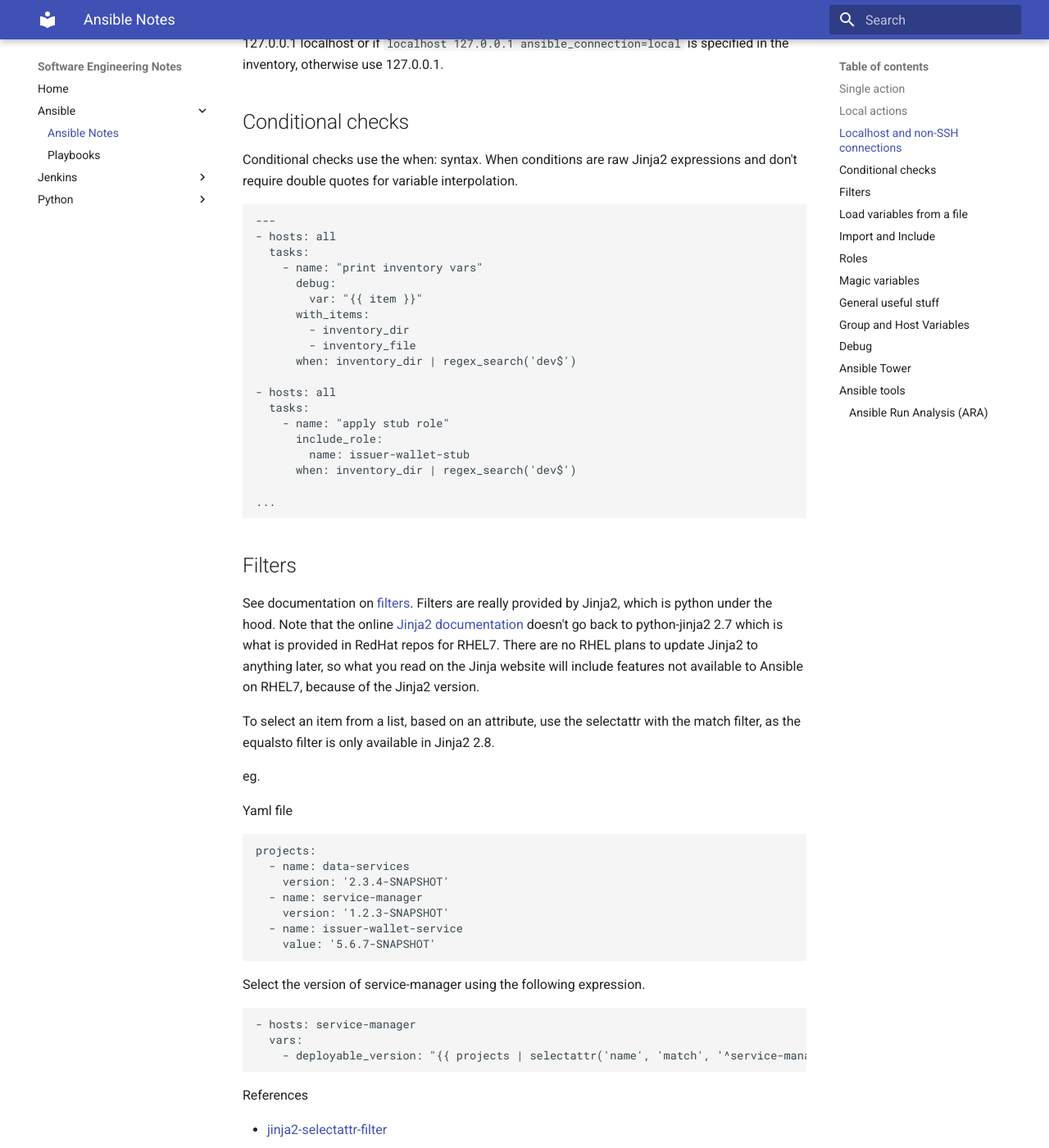
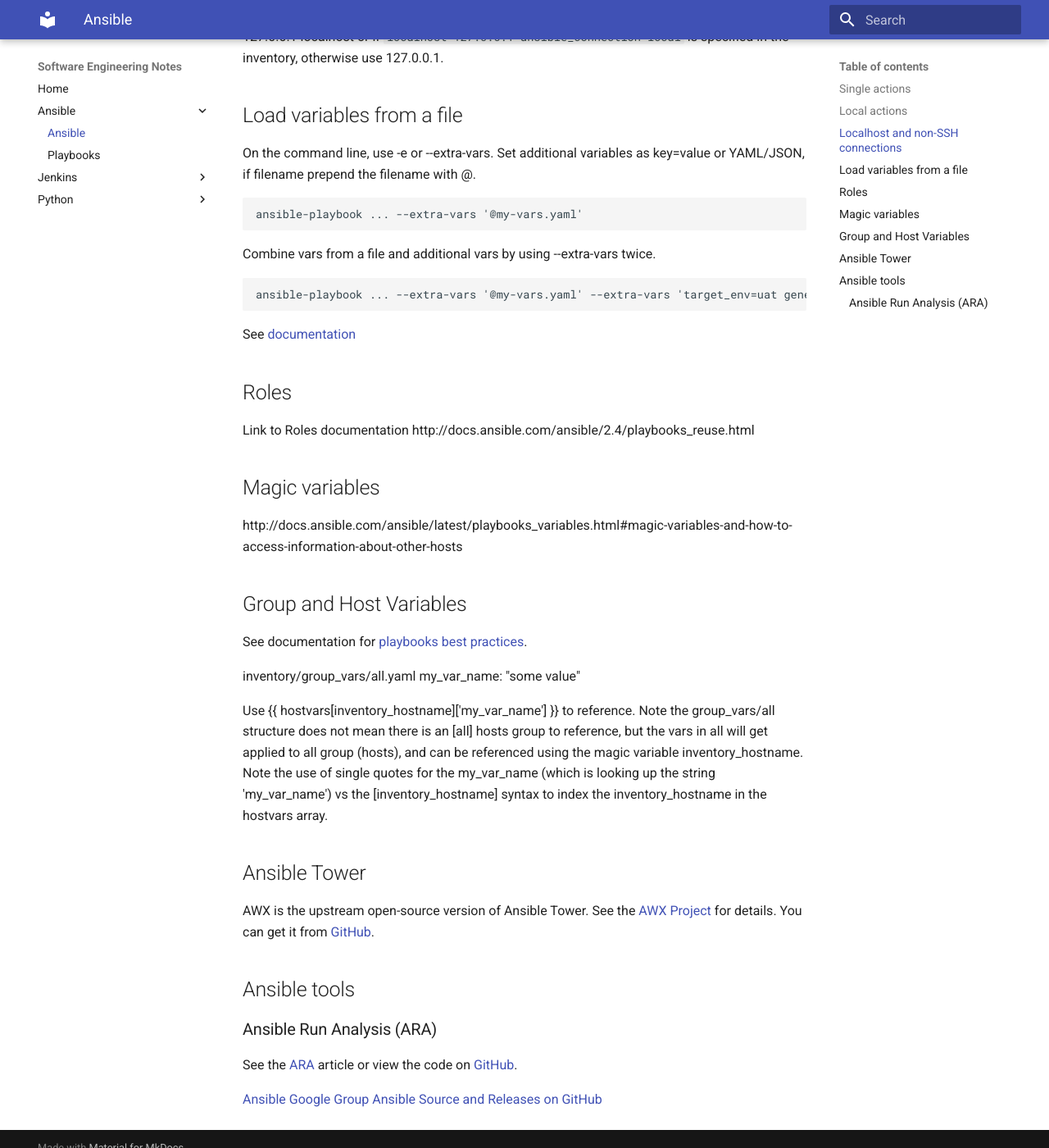
Before and after one commit to agarthetiger/mkdocs, an MkDocs documentation site: the page built from docs/ansible/Ansible.md, in a window 1280 px wide and 1400 px high, scrolled down 1661 px. Shown: the whole window at 82% size. Built offline with MkDocs 1.6.1 and Material for MkDocs 9.7.7, drawn with Linux system fonts in a browser that asks for light colours; some of the changed text lies outside the part shown.

Commit message:
Update Ansible.md

```diff
--- a/docs/ansible/Ansible.md
+++ b/docs/ansible/Ansible.md
@@ -1,18 +1,18 @@
-# Ansible Notes
+# Ansible
 
-## Single action
+## Single actions
 
-    ansible all -m setup -i 127.0.0.1, --connection=local
+    ansible all -m setup -i 192.168.0.11
 
 * `ansible all` execute ansible against host group 'all'
 * `-m setup` run the setup module to gather information about the hosts
-* `-i 127.0.0.1,` inline host list, must be comma-separated list of hosts so add training comman for a single host
-* `--connection=local` instruct ansible to just run locally and not to try and establish an SSH connection. Useful if local loobpack is disabled eg. due to firewall rules or security groups.
+* `-i 192.168.0.11,` inline host list, must be comma-separated list of hosts so add training comma for a single host.
 
 See [Examples](https://docs.ansible.com/ansible/latest/modules/setup_module.html#examples) on the Ansible Setup module documentation.
 
 ## Local actions
-If you want to run a playbook and always do things locally, use `- hosts: 127.0.0.1` in the playbook. Execute the playbook using `--connection=local`
+
+If you want to run a playbook and always do things locally, use `- hosts: 127.0.0.1` in the playbook. Execute the playbook using `--connection=local`. This instructs ansible to execute the command locally and not to establish an SSH connection, which is useful if local loobpack is disabled eg. due to firewall rules or security groups.
 
 To run a playbook which uses `- hosts: all` or similar, pass an inventory with just localhost or 127.0.0.1 and connection=local
 
@@ -49,59 +49,6 @@
 
 Note localhost will be recognised by Ansible as a valid host if the /etc/hosts file has an entry for 127.0.0.1 localhost or if `localhost 127.0.0.1 ansible_connection=local` is specified in the inventory, otherwise use 127.0.0.1.
 
-## Conditional checks
-Conditional checks use the when: syntax. When conditions are raw Jinja2 expressions and don't require double quotes for variable interpolation.
-
-    ---
-    - hosts: all
-      tasks:
-        - name: "print inventory vars"
-          debug:
-            var: "{{ item }}"
-          with_items:
-            - inventory_dir
-            - inventory_file
-          when: inventory_dir | regex_search('dev$')
-
-    - hosts: all
-      tasks:
-        - name: "apply stub role"
-          include_role:
-            name: issuer-wallet-stub
-          when: inventory_dir | regex_search('dev$')
-
-    ...
-
-
-## Filters
-
-See documentation on [filters](http://docs.ansible.com/ansible/latest/user_guide/playbooks_filters.html).
-Filters are really provided by Jinja2, which is python under the hood. Note that the online [Jinja2 documentation](http://jinja.pocoo.org/docs/2.10/templates/#builtin-filters) doesn't go back to python-jinja2 2.7 which is what is provided in RedHat repos for RHEL7. There are no RHEL plans to update Jinja2 to anything later, so what you read on the Jinja website will include features not available to Ansible on RHEL7, because of the Jinja2 version.
-
-To select an item from a list, based on an attribute, use the selectattr with the match filter, as the equalsto filter is only available in Jinja2 2.8.
-
-eg.
-
-Yaml file
-
-    projects:
-      - name: data-services
-        version: '2.3.4-SNAPSHOT'
-      - name: service-manager
-        version: '1.2.3-SNAPSHOT'
-      - name: issuer-wallet-service
-      	value: '5.6.7-SNAPSHOT'
-
-Select the version of service-manager using the following expression.
-
-    - hosts: service-manager
-      vars:
-        - deployable_version: "{{ projects | selectattr('name', 'match', '^service-manager$') | map(attribute='version') | list | first }}"
-
-References
-
-* [jinja2-selectattr-filter](http://www.oznetnerd.com/jinja2-selectattr-filter/)
-
 ## Load variables from a file
 On the command line, use -e or --extra-vars. Set additional variables as key=value or YAML/JSON, if filename prepend the filename with @.
 
@@ -113,12 +60,6 @@
 
 See [documentation](https://docs.ansible.com/ansible/2.4/ansible-playbook.html#cmdoption-ansible-playbook-e)
 
-## Import and Include
-https://docs.ansible.com/ansible/2.4/playbooks_reuse_includes.html
-
-* All `import*` statements are pre-processed at the time playbooks are parsed.
-* All `include*` statements are processed as they encountered during the execution of the playbook.
-
 ## Roles
 
 Link to Roles documentation
@@ -127,14 +68,6 @@
 ## Magic variables
 
 http://docs.ansible.com/ansible/latest/playbooks_variables.html#magic-variables-and-how-to-access-information-about-other-hosts
-
-
-## General useful stuff
-
-Disable facts gathering
-
-    - hosts: all
-      gather_facts: false
 
 
 ## Group and Host Variables
@@ -146,31 +79,6 @@
 
 Use {{ hostvars[inventory_hostname]['my_var_name'] }} to reference. Note the group_vars/all structure does not mean there is an [all] hosts group to reference, but the vars in all will get applied to all group (hosts), and can be referenced using the magic variable inventory_hostname. Note the use of single quotes for the my_var_name (which is looking up the string 'my_var_name') vs the [inventory_hostname] syntax to index the inventory_hostname in the hostvars array.
 
-## Debug
-Use this to debug what is available in hostvars quickly. gather_facts: false would not be a useful option on first execution of this.
-
-    - hosts: ondemand
-      gather_facts: false
-      tasks:
-      - name: "test hostvars for target_environment"
-        debug:
-          var: hostvars
-
-You can print a message with variable information in it.
-
-    - debug:
-        msg: "System {{ inventory_hostname }} has gateway {{ ansible_default_ipv4.gateway }}"
-      when: ansible_default_ipv4.gateway is defined
-
-You can dump the contents of a list or map, and set a verbosity level, below which the debug will not output anything.
-
-    - name: Display all variables/facts known for a host
-      debug:
-        var: hostvars[inventory_hostname]
-        verbosity: 4
-
-See documentation for the [debug module](http://docs.ansible.com/ansible/latest/modules/debug_module.html).
-
 ## Ansible Tower
 AWX is the upstream open-source version of Ansible Tower. See the [AWX Project](https://www.ansible.com/products/awx-project) for details. You can get it from [GitHub](https://github.com/ansible/awx).
 
```
